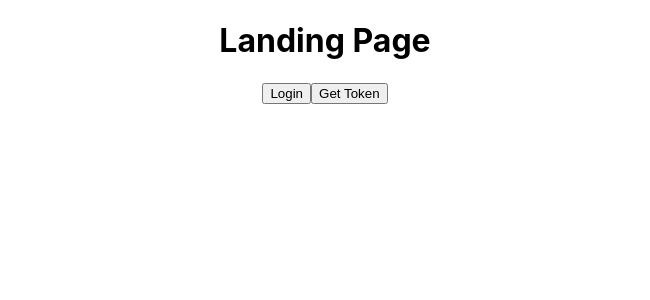
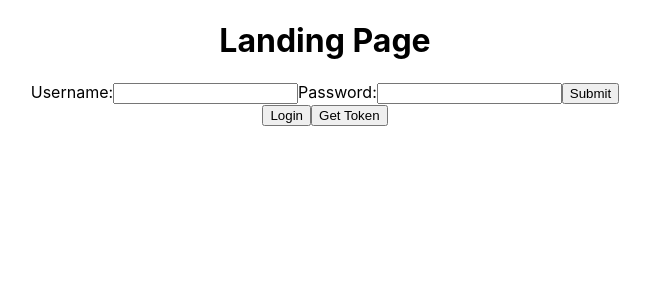
Before and after one commit to JVasky/book-tracker-frontend, a React (Create React App) app: page / in a window 1280 px wide. Shown: the top 300 px of the page, without its empty margins (315-965 px from the left). Built offline with nearby package versions, Linux system fonts and the light colour scheme.

Commit message:
Change from func to class

```diff
--- a/src/app.layout.tsx
+++ b/src/app.layout.tsx
@@ -1,17 +1,20 @@
 import React from 'react';
 import auth from './auth'
+import {Props} from './App'
 
-export const AppLayout = (props:any) => {
+export class AppLayout extends React.Component<Props> {
+    render() {
         return (
             <div>
                 <h1>App layout</h1>
                 <button onClick={
                     () => {
                         auth.logout(() => {
-                        props.history.push("/");
+                            this.props.history.push("/");
                         })
                     }
                 }>Logout</button>
             </div>
         );
     }
+}
--- a/src/landing.page.tsx
+++ b/src/landing.page.tsx
@@ -1,15 +1,34 @@
 import React from 'react'
 import auth from './auth'
+import {Props} from './App'
 import {login} from './services/authentication.service'
 
-export const LandingPage = (props:any) => {
+export class LandingPage extends React.Component<Props> {
+    constructor(props:Props){
+        super(props);
+        this.state = {
+            username: null,
+            password: null
+        };
+    }
+
+    render () {
         return (
             <div>
                 <h1>Landing Page</h1>
+                <form>
+                    <label>Username:
+                        <input type="text" name="name"/>
+                    </label>
+                    <label>Password:
+                        <input type="password" name="password" />
+                    </label>
+                    <input type="submit" value="Submit" />
+                </form>
                 <button onClick={
                     () => {
                         auth.login(() => {
-                        props.history.push("/app");
+                            this.props.history.push("/app");
                         })
                     }
                 }>Login</button>
@@ -21,3 +40,4 @@ export const LandingPage = (props:any) => {
             </div>
         );
     }
+}
```
Also changed, not shown: src/App.tsx (+7 -1 lines). Lines whose indentation alone changed are shown as unchanged.
